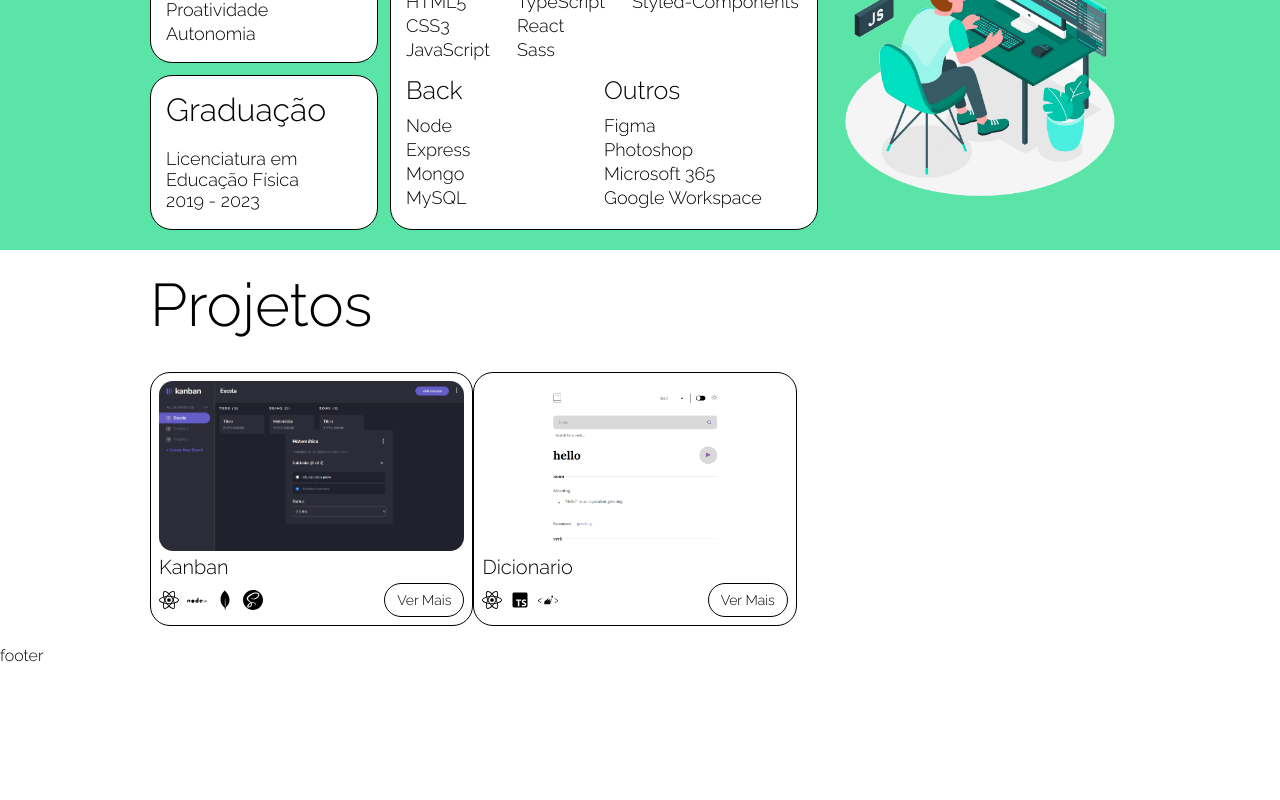
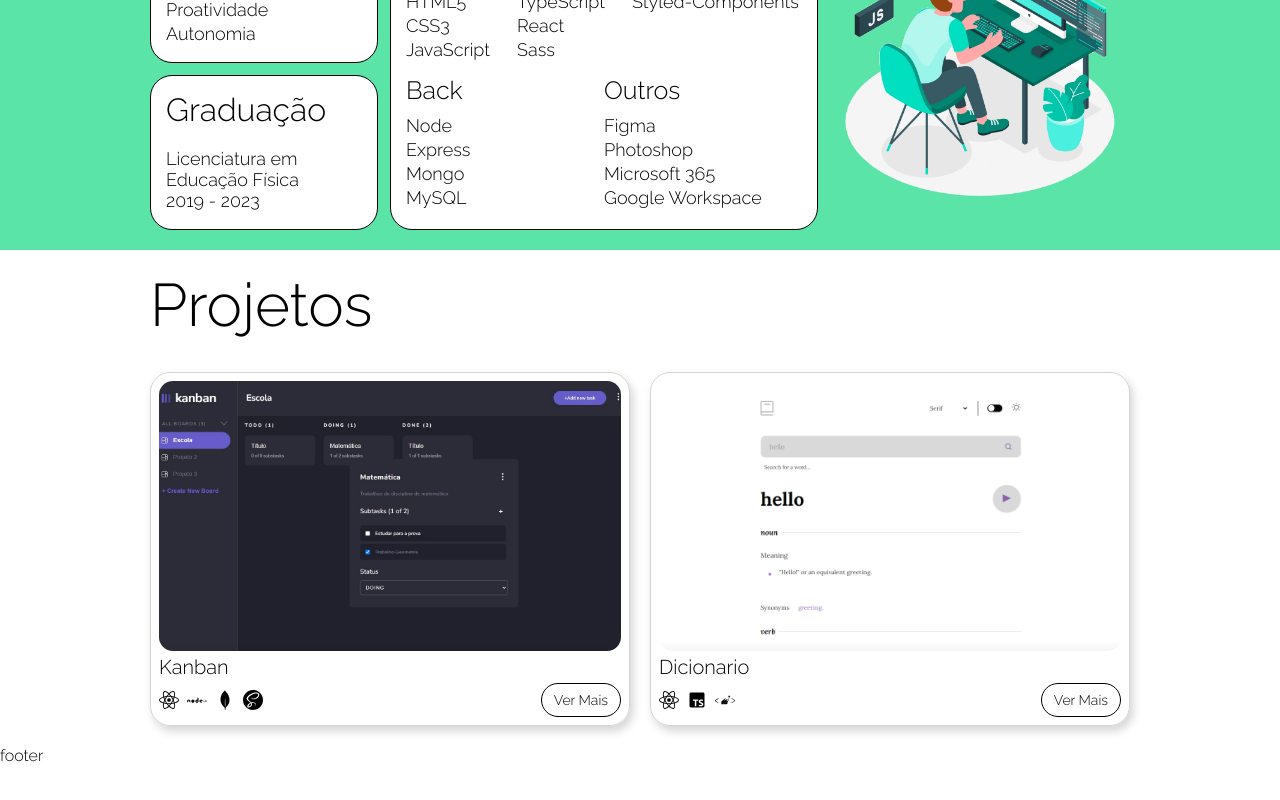
Before and after one commit to hugobatista27/portfolio, a React (Vite) app: page / in a window 1280 px wide. Shown: the part 868-1668 px from the top of the page. Built offline with nearby package versions, Linux system fonts and the light colour scheme.

Commit message:
upda: modifica a formatação dos componentes. Card e Projects

```diff
--- a/src/components/content/projects/Card-Project.tsx
+++ b/src/components/content/projects/Card-Project.tsx
@@ -14,27 +14,24 @@
 }
 
 const CardStyle = styled.div<{$img:string}>`
-    width: 33%;
+    width: 100%;
     height: fit-content;
-    border: 1px solid black;
+    border: 1px solid #d4d4d4;
     border-radius: 20px;
     padding: 8px;
-
+    box-shadow: 3px 5px 10px #d4d4d4;
 
     & > .boxImg {
         width: 100%;
-        height: 170px;
+        height: 270px;
         border-radius: 14px;
 
         position: relative;
-        background-image: url(${props => props.$img});
-        background-repeat: no-repeat;
+        background: #d4d4d4 url(${props => props.$img}) no-repeat center;
         background-size: cover;
-        background-position: center;
         overflow: hidden;
 
         .deployLink {
-            visibility: visible;
             position: absolute;
             top: 200px;
             width: 100%;
@@ -49,12 +46,24 @@
             a, button {
                 width: 50px;
                 height: 50px;
+                transition: 0.2;
                 svg {
                     display: block;
                     width: inherit;
                     height: inherit;
                     color: #fff;
                 }
+                &:hover {
+                    transform: scale(1.1);
+                }
+            }
+            a {
+                position: absolute;
+                bottom: 0;
+                right: 0;
+                width: 25px;
+                height: 25px;
+                margin: 12px;
             }
         }
         &:hover {
@@ -75,6 +84,14 @@
             border: 1px solid black;
             border-radius: 20px;
             font-size: 14px;
+
+            transition: 0.2s;
+            &:hover {
+                background-color: black;
+                color: white;
+                font-weight: 500;
+                transform: scale(1.1);
+            }
         }
     }
 
@@ -87,10 +104,42 @@
         align-items: center;
         gap: 8px;
 
+        div {
+            position: relative;
+
+            span{
+                display: none;
+                position: absolute;
+                bottom: -30px;
+                left: 50%;
+
+                white-space: nowrap;
+                background-color: #fff;
+                padding: 4px;
+                border-radius: 4px;
+                border: 1px solid #d4d4d4;
+                box-shadow: 1px 1px 1px black;
+                z-index: 2;
+            }
+
+            &:hover{
+                span {
+                    display: block;
+                }
+
+            }
+        }
+
         svg {
             display: block;
             height: 20px;
             width: 20px;
+            transition: 0.2s;
+
+            &:hover {
+                transform: scale(1.8);
+                width: 32px;
+            }
         }
     }
 
@@ -125,6 +174,10 @@
         width: 26px;
         height: 26px;
         color: black;
+
+        &:hover{
+            transform: scale(1.2);
+        }
     }
 
     & > div {
@@ -146,16 +199,19 @@
                 <div className="boxImg">
                     <div className="deployLink">
                         {showDescripiton && (
-                            <button
-                                onClick={() => setShowImages(projectInfo.name)}
-                            >
+                            <button onClick={() => setShowImages(projectInfo.name)}>
                                 <BiFullscreen/>
                             </button>
                         )}
                         {!showDescripiton && (
-                            <a href={projectInfo.links?.deploy} target="_blank">
-                                <FiExternalLink/>
-                            </a>
+                            <>
+                                <button onClick={() => setShowImages(projectInfo.name)}>
+                                    <BiFullscreen/>
+                                </button>
+                                <a href={projectInfo.links?.deploy} target="_blank">
+                                    <FiExternalLink/>
+                                </a>
+                            </>
                         )}
                     </div>
                 </div>
@@ -163,9 +219,14 @@
                 <div className="options">
                     <div className="stack">
                         {projectInfo.technologies.map((technology) => {
-                            const ImgInfo = imageExport(technology).img
+                            const ImgInfo = imageExport(technology)
                             return (
-                                <ImgInfo/>
+                                <div>
+                                    <ImgInfo.img/>
+                                    <span>
+                                        {ImgInfo.description}
+                                    </span>
+                                </div>
                             )
                         })}
                     </div>
--- a/src/components/content/projects/Projects.tsx
+++ b/src/components/content/projects/Projects.tsx
@@ -16,7 +16,9 @@
     }
 
     .boxProjects {
-        display: flex;
+        display: grid;
+        grid-template-columns: 1fr 1fr;
+        gap: 20px;
     }
 `;
 
```
